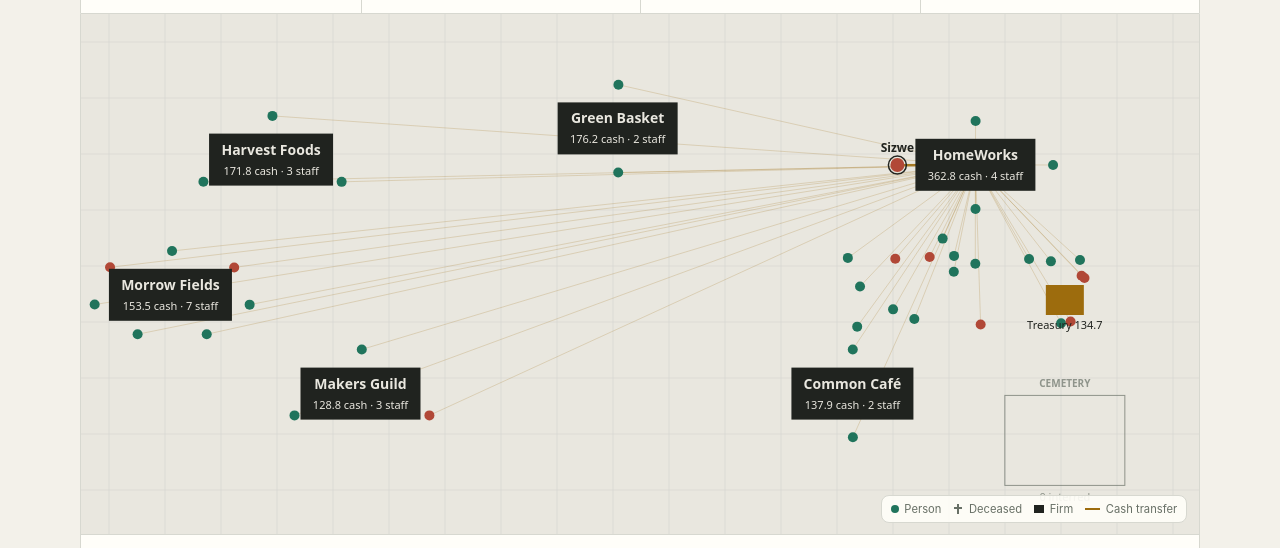
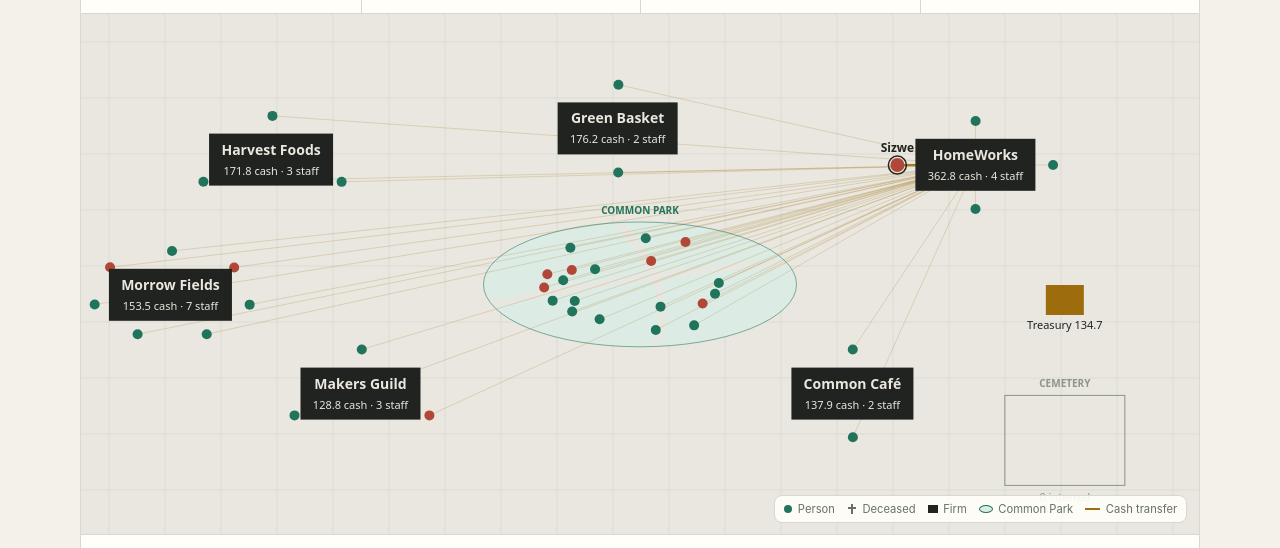
Before and after one commit to datashaman/morrow, a website built with Vite: page index.html in a window 1280 px wide. Shown: the part 235-783 px from the top of the page. Built offline with nearby package versions, Linux system fonts and the light colour scheme.

Commit message:
Show unemployed citizens seeking work or in park

```diff
--- a/src/main.js
+++ b/src/main.js
@@ -2,7 +2,16 @@ import "./styles.css";
 import { PHASES, PRODUCTS } from "./config.js";
 import { activityItems } from "./activity.js";
 import { describeContract, describePipeline } from "./firm-presentation.js";
-import { deceasedMarkerSegments, employeeOrbitTarget, firmLandmarkLayout, resolveCanvasColor } from "./map-presentation.js";
+import {
+  applicantFirmId,
+  applicantOrbitTarget,
+  deceasedMarkerSegments,
+  employeeOrbitTarget,
+  firmLandmarkLayout,
+  parkVisitorTarget,
+  personMapTarget,
+  resolveCanvasColor,
+} from "./map-presentation.js";
 import { TownSimulation } from "./simulation.js";
 
 const app = document.querySelector("#app");
@@ -24,8 +33,8 @@ app.innerHTML = `
     </section>
 
     <div class="stage-wrap">
-      <canvas id="town" aria-label="Animated map of people and firms in the town"></canvas>
-      <div class="legend" aria-hidden="true"><span><i class="person-dot"></i>Person</span><span><i class="deceased-dot"></i>Deceased</span><span><i class="firm-dot"></i>Firm</span><span><i class="cash-line"></i>Cash transfer</span></div>
+      <canvas id="town" aria-label="Animated map of people, firms, the Common Park, and cemetery in the town"></canvas>
+      <div class="legend" aria-hidden="true"><span><i class="person-dot"></i>Person</span><span><i class="deceased-dot"></i>Deceased</span><span><i class="firm-dot"></i>Firm</span><span><i class="park-swatch"></i>Common Park</span><span><i class="cash-line"></i>Cash transfer</span></div>
     </div>
 
     <section class="person-card" aria-live="polite">
@@ -97,6 +106,7 @@ let lastStep = performance.now();
 const canvas = document.querySelector("#town");
 const context = canvas.getContext("2d");
 const cemetery = { x: 0.88, y: 0.82, columns: 5 };
+const commonPark = { x: 0.5, y: 0.52, radiusX: 0.14, radiusY: 0.12 };
 
 const elements = Object.fromEntries([
   "clock", "money", "money-detail", "employment", "employment-detail", "hardship", "hardship-detail",
@@ -250,6 +260,7 @@ function drawTown() {
     text: resolveCanvasColor(style.getPropertyValue("--text"), darkMode),
     muted: resolveCanvasColor(style.getPropertyValue("--muted"), darkMode),
     accent: resolveCanvasColor(style.getPropertyValue("--accent"), darkMode),
+    accentSoft: resolveCanvasColor(style.getPropertyValue("--accent-soft"), darkMode),
     cash: resolveCanvasColor(style.getPropertyValue("--cash"), darkMode),
     danger: resolveCanvasColor(style.getPropertyValue("--danger"), darkMode),
   };
@@ -271,6 +282,48 @@ function drawTown() {
     context.font = "700 14px system-ui";
     return [firm.id, firmLandmarkLayout(firm, { width, height, nameWidth, metaWidth })];
   }));
+
+  const parkX = commonPark.x * width;
+  const parkY = commonPark.y * height;
+  const parkRadiusX = commonPark.radiusX * width;
+  const parkRadiusY = commonPark.radiusY * height;
+  context.save();
+  context.beginPath();
+  context.ellipse(parkX, parkY, parkRadiusX, parkRadiusY, 0, 0, Math.PI * 2);
+  context.fillStyle = colors.accentSoft;
+  context.fill();
+  context.clip();
+  context.strokeStyle = colors.background;
+  context.lineWidth = 8;
+  context.globalAlpha = 0.8;
+  context.beginPath();
+  context.moveTo(parkX - parkRadiusX, parkY + parkRadiusY * 0.35);
+  context.quadraticCurveTo(parkX, parkY - parkRadiusY * 0.2, parkX + parkRadiusX, parkY - parkRadiusY * 0.35);
+  context.stroke();
+  context.beginPath();
+  context.moveTo(parkX - parkRadiusX * 0.15, parkY - parkRadiusY);
+  context.quadraticCurveTo(parkX + parkRadiusX * 0.25, parkY, parkX + parkRadiusX * 0.1, parkY + parkRadiusY);
+  context.stroke();
+  context.restore();
+  context.strokeStyle = colors.accent;
+  context.globalAlpha = 0.55;
+  context.lineWidth = 1;
+  context.beginPath();
+  context.ellipse(parkX, parkY, parkRadiusX, parkRadiusY, 0, 0, Math.PI * 2);
+  context.stroke();
+  context.globalAlpha = 1;
+  context.fillStyle = colors.accent;
+  context.textAlign = "center";
+  context.font = "700 10px system-ui";
+  context.fillText("COMMON PARK", parkX, parkY - parkRadiusY - 8);
+
+  const applicationFirmIds = new Map(simulation.people
+    .filter((person) => person.alive && person.employer < 0)
+    .map((person) => [person.id, applicantFirmId(person.id, simulation.firms)]));
+  const applicantsByFirm = new Map(simulation.firms.map((firm) => [
+    firm.id,
+    [...applicationFirmIds].filter(([, firmId]) => firmId === firm.id).map(([personId]) => personId),
+  ]));
 
   simulation.flows.forEach((flow) => {
     const from = flow.from.kind === "person" ? simulation.people[flow.from.id] : flow.from.kind === "firm" ? simulation.firms[flow.from.id] : simulation.government;
@@ -309,10 +362,20 @@ function drawTown() {
     const graveColumn = person.id % cemetery.columns;
     const graveRow = Math.floor(person.id / cemetery.columns);
     const employeeTarget = employer ? employeeOrbitTarget(employer.employees.indexOf(person.id), employer.employees.length, landmark, { width, height }) : null;
-    const targetX = !person.alive ? cemetery.x + (graveColumn - 2) * 0.018 : employeeTarget?.x ?? person.homeX;
-    const targetY = !person.alive ? cemetery.y + (graveRow - 3.5) * 0.012 : employeeTarget?.y ?? person.homeY;
-    person.x += (targetX - person.x) * 0.02;
-    person.y += (targetY - person.y) * 0.02;
+    const applicationFirmId = applicationFirmIds.get(person.id);
+    const applicationLandmark = applicationFirmId === null || applicationFirmId === undefined ? null : landmarks.get(applicationFirmId);
+    const applicantIds = applicationLandmark ? applicantsByFirm.get(applicationFirmId) : [];
+    const applicationTarget = applicationLandmark
+      ? applicantOrbitTarget(applicantIds.indexOf(person.id), applicantIds.length, applicationLandmark, { width, height })
+      : null;
+    const target = personMapTarget(person, {
+      graveTarget: { x: cemetery.x + (graveColumn - 2) * 0.018, y: cemetery.y + (graveRow - 3.5) * 0.012 },
+      employeeTarget,
+      applicationTarget,
+      parkTarget: parkVisitorTarget(person.id, commonPark, performance.now()),
+    });
+    person.x += (target.x - person.x) * 0.02;
+    person.y += (target.y - person.y) * 0.02;
     const x = person.x * width;
     const y = person.y * height;
     if (person.alive) {
--- a/src/map-presentation.js
+++ b/src/map-presentation.js
@@ -14,14 +14,48 @@ export function firmLandmarkLayout(firm, { width, height = 1, nameWidth = 0, met
 }
 
 export function employeeOrbitTarget(index, count, landmark, viewport) {
+  return firmOrbitTarget(index, count, landmark, viewport, 18);
+}
+
+export function applicantOrbitTarget(index, count, landmark, viewport) {
+  return firmOrbitTarget(index, count, landmark, viewport, 34);
+}
+
+function firmOrbitTarget(index, count, landmark, viewport, clearance) {
   const angle = -Math.PI / 2 + (Math.PI * 2 * index) / Math.max(1, count);
-  const clearance = 18;
   const x = landmark.centerX + Math.cos(angle) * (landmark.width / 2 + clearance);
   const y = landmark.centerY + Math.sin(angle) * (landmark.height / 2 + clearance);
   return {
     x: clamp(x / viewport.width, 6 / viewport.width, 1 - 6 / viewport.width),
     y: clamp(y / viewport.height, 6 / viewport.height, 1 - 6 / viewport.height),
   };
+}
+
+export function applicantFirmId(personId, firms) {
+  const vacancySlots = firms
+    .filter((firm) => firm.active)
+    .flatMap((firm) => Array.from(
+      { length: Math.max(0, firm.targetStaff - firm.employees.length) },
+      () => firm.id,
+    ));
+  return vacancySlots.length ? vacancySlots[personId % vacancySlots.length] : null;
+}
+
+export function parkVisitorTarget(personId, park, elapsedMs = 0) {
+  const goldenAngle = Math.PI * (3 - Math.sqrt(5));
+  const direction = personId % 2 === 0 ? 1 : -1;
+  const angle = personId * goldenAngle + direction * elapsedMs / 24_000;
+  const ring = 0.38 + (personId % 4) * 0.12;
+  return {
+    x: park.x + Math.cos(angle) * park.radiusX * ring,
+    y: park.y + Math.sin(angle) * park.radiusY * ring,
+  };
+}
+
+export function personMapTarget(person, { parkTarget, applicationTarget, employeeTarget, graveTarget }) {
+  if (!person.alive) return graveTarget;
+  if (person.employer >= 0) return employeeTarget;
+  return applicationTarget ?? parkTarget;
 }
 
 export function deceasedMarkerSegments(x, y) {
--- a/src/styles.css
+++ b/src/styles.css
@@ -47,6 +47,7 @@ h1 { margin: 0; font-family: Georgia, "Times New Roman", serif; font-size: clamp
 .deceased-dot::before { left: 4px; width: 2px; height: 10px; }
 .deceased-dot::after { top: 3px; left: 1px; width: 8px; height: 2px; }
 .firm-dot { width: 10px; height: 8px; background: var(--text); }
+.park-swatch { width: 14px; height: 8px; border: 1px solid var(--accent); border-radius: 50%; background: var(--accent-soft); }
 .cash-line { width: 15px; height: 2px; background: var(--cash); }
 
 .person-card, .firm-panel, .control-panel { border: 1px solid var(--border); border-top: 0; padding: 1rem; background: var(--surface); }
```
Also changed, not shown: docs/architecture.md (+1 -1 lines), docs/known-limitations.md (+1 -1 lines), docs/model.md (+3 -1 lines), test/map-presentation.test.js (+53 -0 lines).
